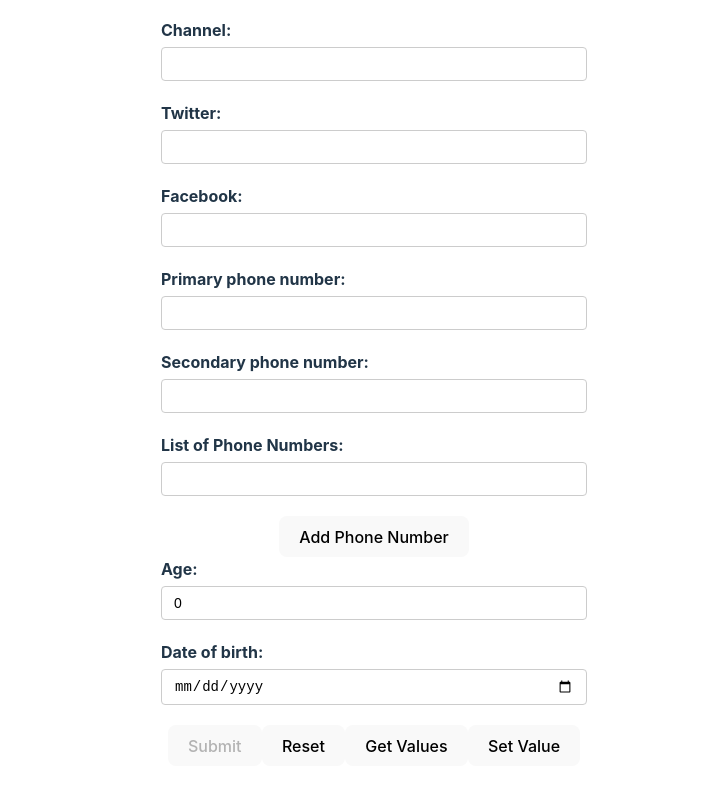
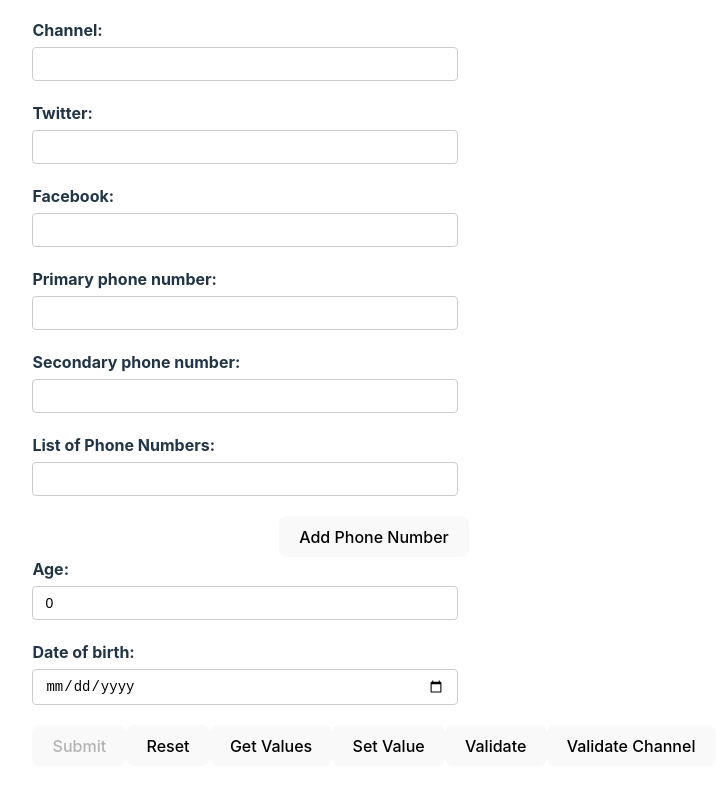
Before and after one commit to muzaffarbhat07/react-hook-form-basics, a React (Vite) app in the folder rhf-demo/: page / in a window 1280 px wide. Shown: the part 305-1096 px from the top of the page, without its empty margins (266-992 px from the left). Built offline with nearby package versions, Linux system fonts and the light colour scheme.

Commit message:
trigger validations manually

```diff
--- a/rhf-demo/src/components/YoutubeForm.tsx
+++ b/rhf-demo/src/components/YoutubeForm.tsx
@@ -41,7 +41,7 @@
     // mode: 'onChange'
     // mode: 'all'
   });
-  const { register, control, handleSubmit, formState, watch, getValues, setValue, reset } = form;
+  const { register, control, handleSubmit, formState, watch, getValues, setValue, reset, trigger } = form;
   //register allows us to register the input fields with the form to control/track their values
   // const { name, ref, onChange, onBlur } = register('username');
 
@@ -299,6 +299,8 @@
         <button type="button" onClick={() => reset()}>Reset</button>
         <button type="button" onClick={handleGetValues}>Get Values</button>
         <button type="button" onClick={handleSetValue}>Set Value</button>
+        <button type="button" onClick={() => trigger()}>Validate</button>
+        <button type="button" onClick={() => trigger('channel')}>Validate Channel</button>
       </form>
       <DevTool control={control}/>
     </div>
```
